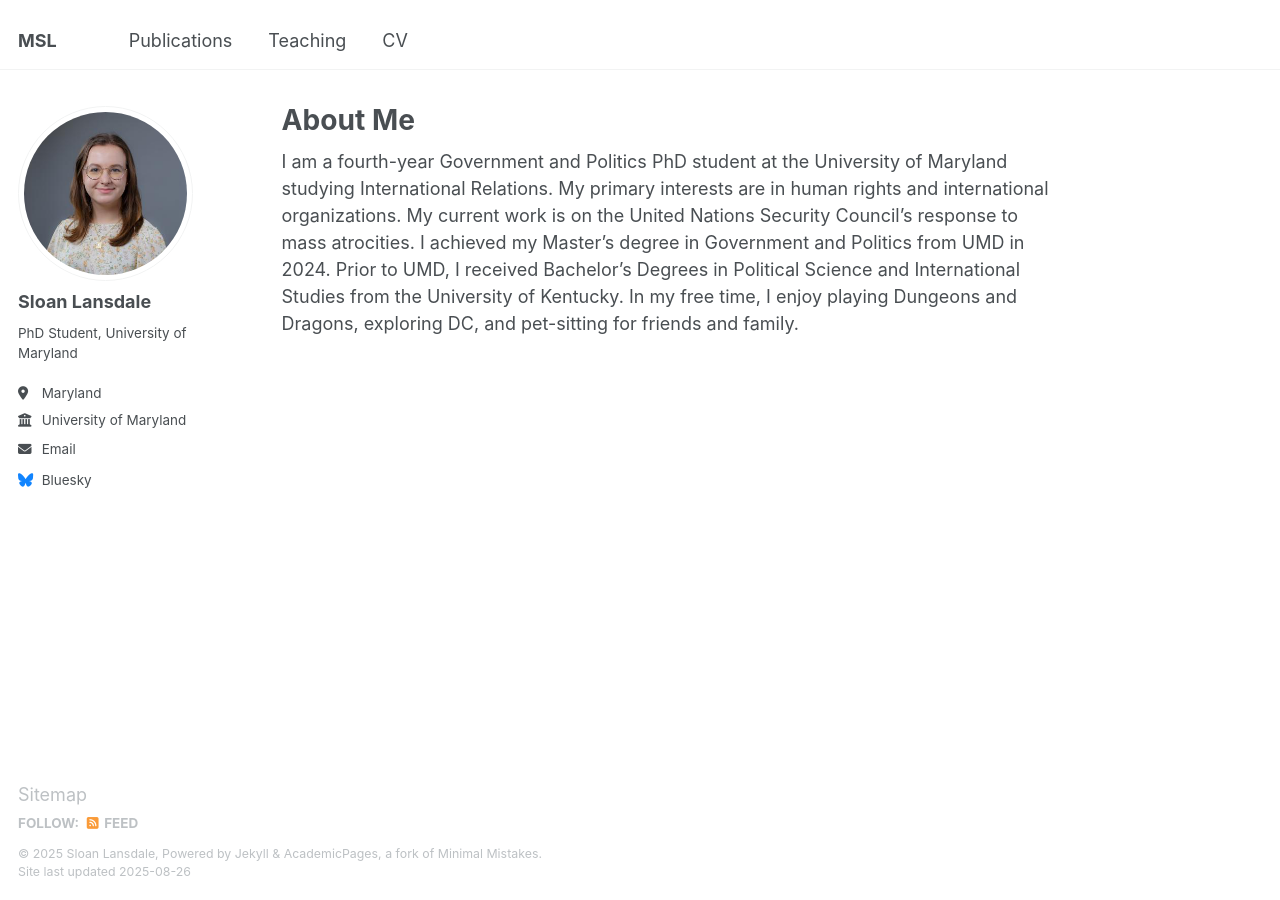
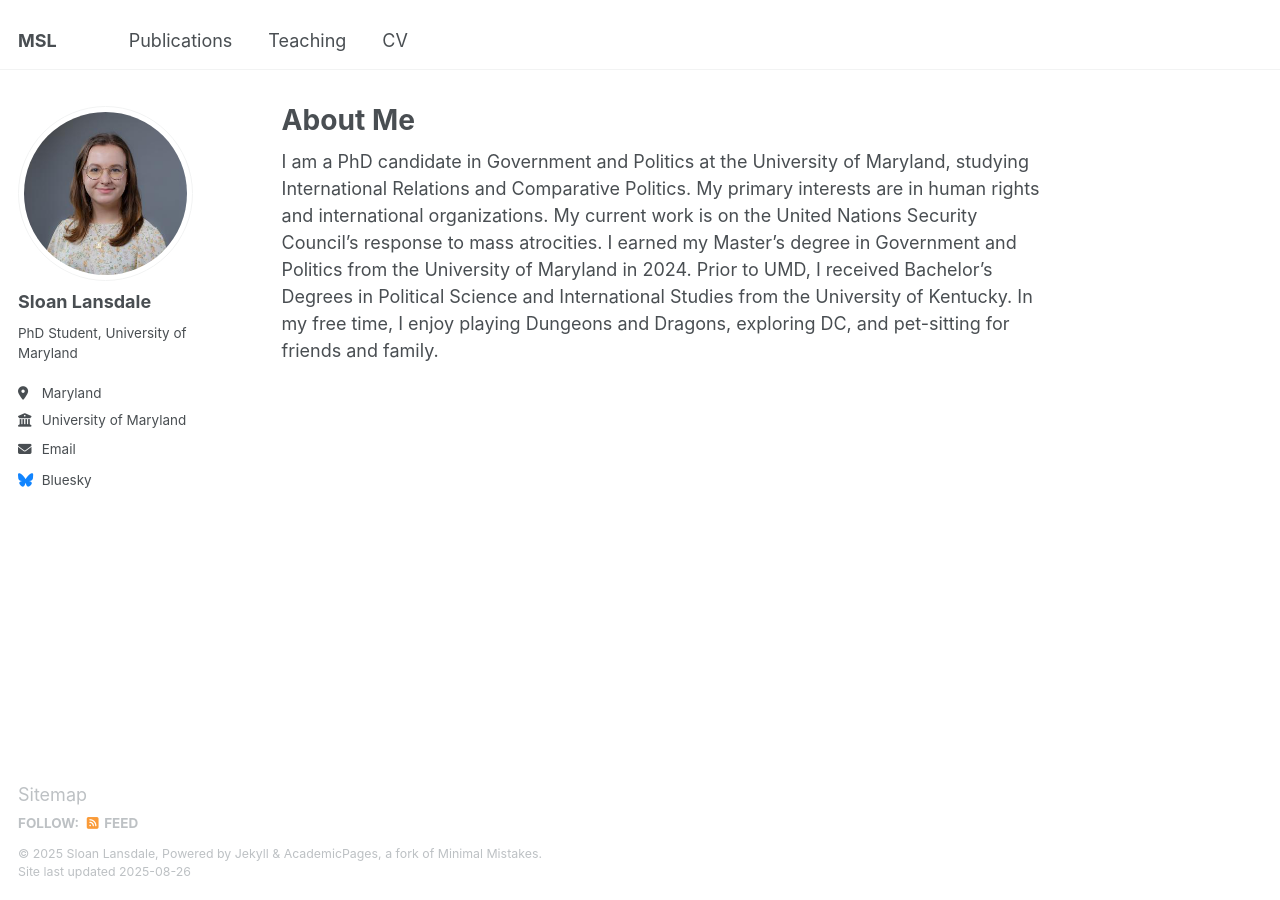
Before and after one commit to slansdale/slansdale.github.io, a Jekyll site: the page built from _pages/about.md, in a window 1280 px wide. Built offline with Jekyll 4.4.1, drawn with Linux system fonts in a browser that asks for light colours.

Commit message:
Update about.md

```diff
--- a/_pages/about.md
+++ b/_pages/about.md
@@ -7,4 +7,4 @@ redirect_from:
   - /about.html
 ---
 
-I am a fourth-year Government and Politics PhD student at the University of Maryland studying International Relations. My primary interests are in human rights and international organizations. My current work is on the United Nations Security Council's response to mass atrocities. I achieved my Master's degree in Government and Politics from UMD in 2024. Prior to UMD, I received Bachelor's Degrees in Political Science and International Studies from the University of Kentucky. In my free time, I enjoy playing Dungeons and Dragons, exploring DC, and pet-sitting for friends and family.
+I am a PhD candidate in Government and Politics at the University of Maryland, studying International Relations and Comparative Politics. My primary interests are in human rights and international organizations. My current work is on the United Nations Security Council's response to mass atrocities. I earned my Master's degree in Government and Politics from the University of Maryland in 2024. Prior to UMD, I received Bachelor's Degrees in Political Science and International Studies from the University of Kentucky. In my free time, I enjoy playing Dungeons and Dragons, exploring DC, and pet-sitting for friends and family.
```
